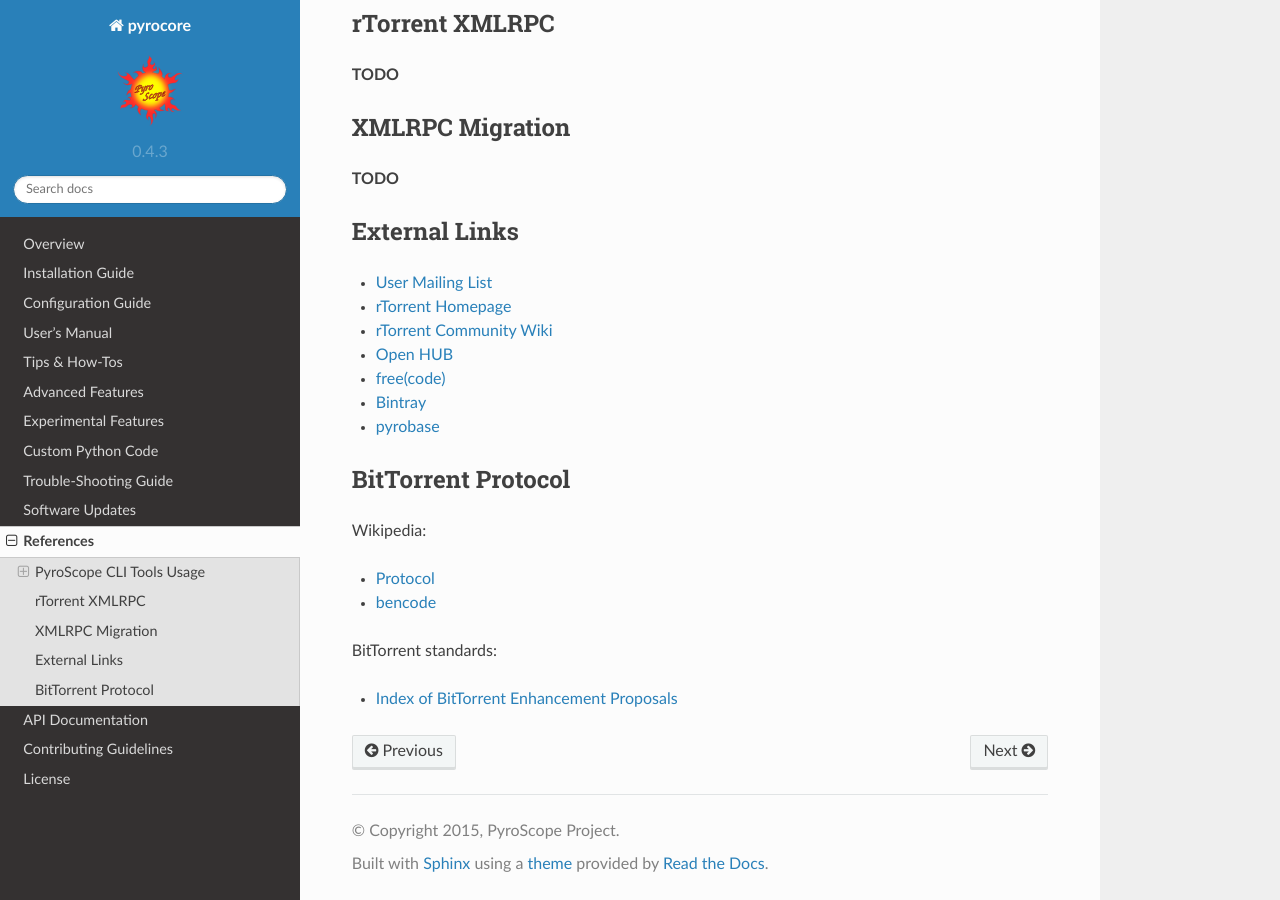
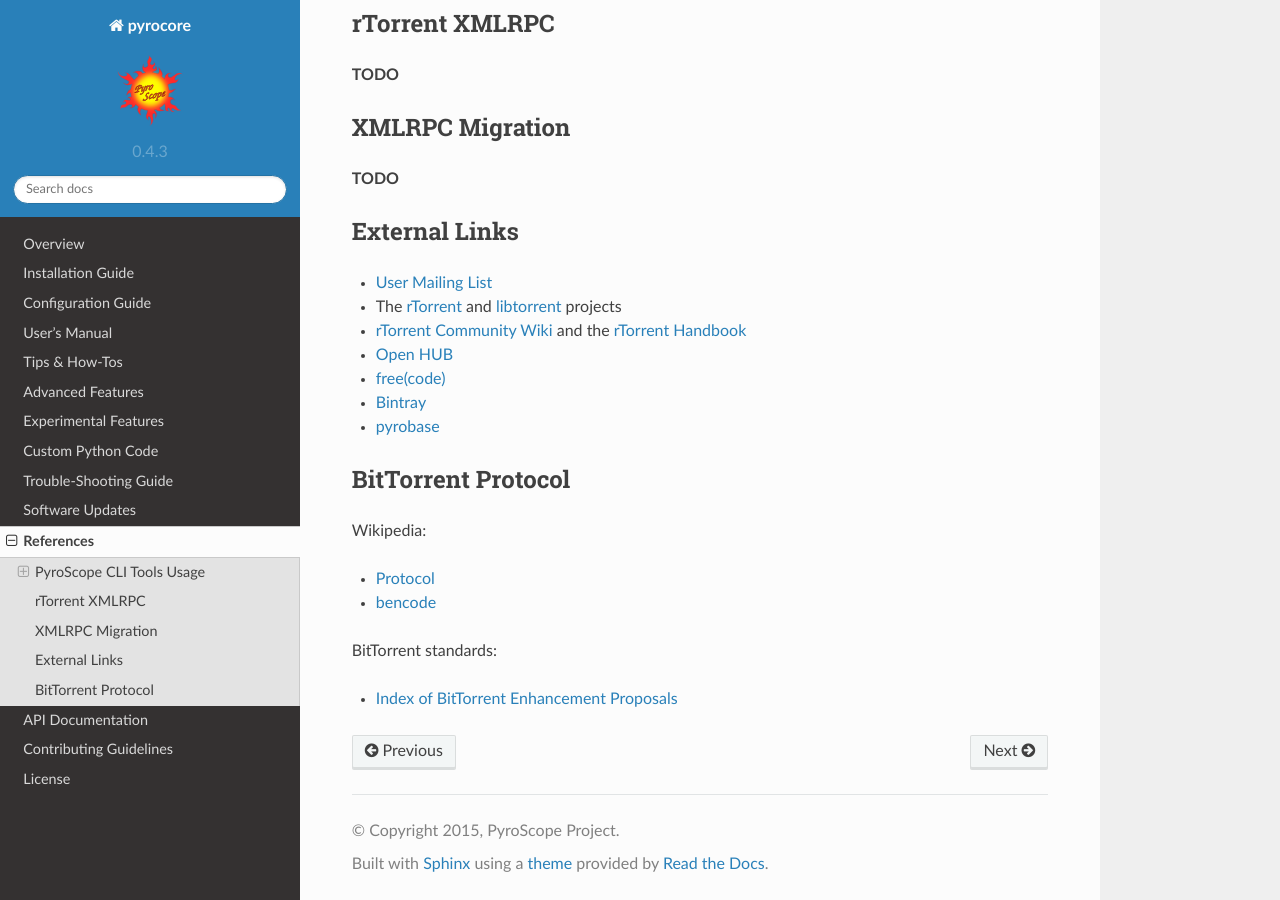
Before and after one commit to pyroscope/pyrocore, a Sphinx documentation site: the page built from docs/references.rst, in a window 1280 px wide and 900 px high, scrolled down 8332 px. Built offline with Sphinx 7.4.7 and the Read the Docs theme 2.0.0, drawn with Linux system fonts in a browser that asks for light colours.

Commit message:
docs: fixed external links

```diff
--- a/docs/references.rst
+++ b/docs/references.rst
@@ -31,8 +31,10 @@ External Links
 --------------
 
 * `User Mailing List <http://groups.google.com/group/pyroscope-users>`_
-* `rTorrent Homepage <http://libtorrent.rakshasa.no/>`_
-* `rTorrent Community Wiki <http://community.rutorrent.org/PyroScope>`_
+* The `rTorrent <https://github.com/rakshasa/rtorrent>`_
+  and `libtorrent <https://github.com/rakshasa/libtorrent>`_ projects
+* `rTorrent Community Wiki <https://github.com/rtorrent-community/rtorrent-community.github.io/wiki>`_
+  and the `rTorrent Handbook <http://rtorrent-docs.rtfd.io/>`_
 * `Open HUB <https://www.openhub.net/p/pyroscope/>`_
 * `free(code) <http://freecode.com/projects/pyrocore>`_
 * `Bintray <https://bintray.com/pkg/show/general/pyroscope/rtorrent-ps/rtorrent-ps>`_
```
